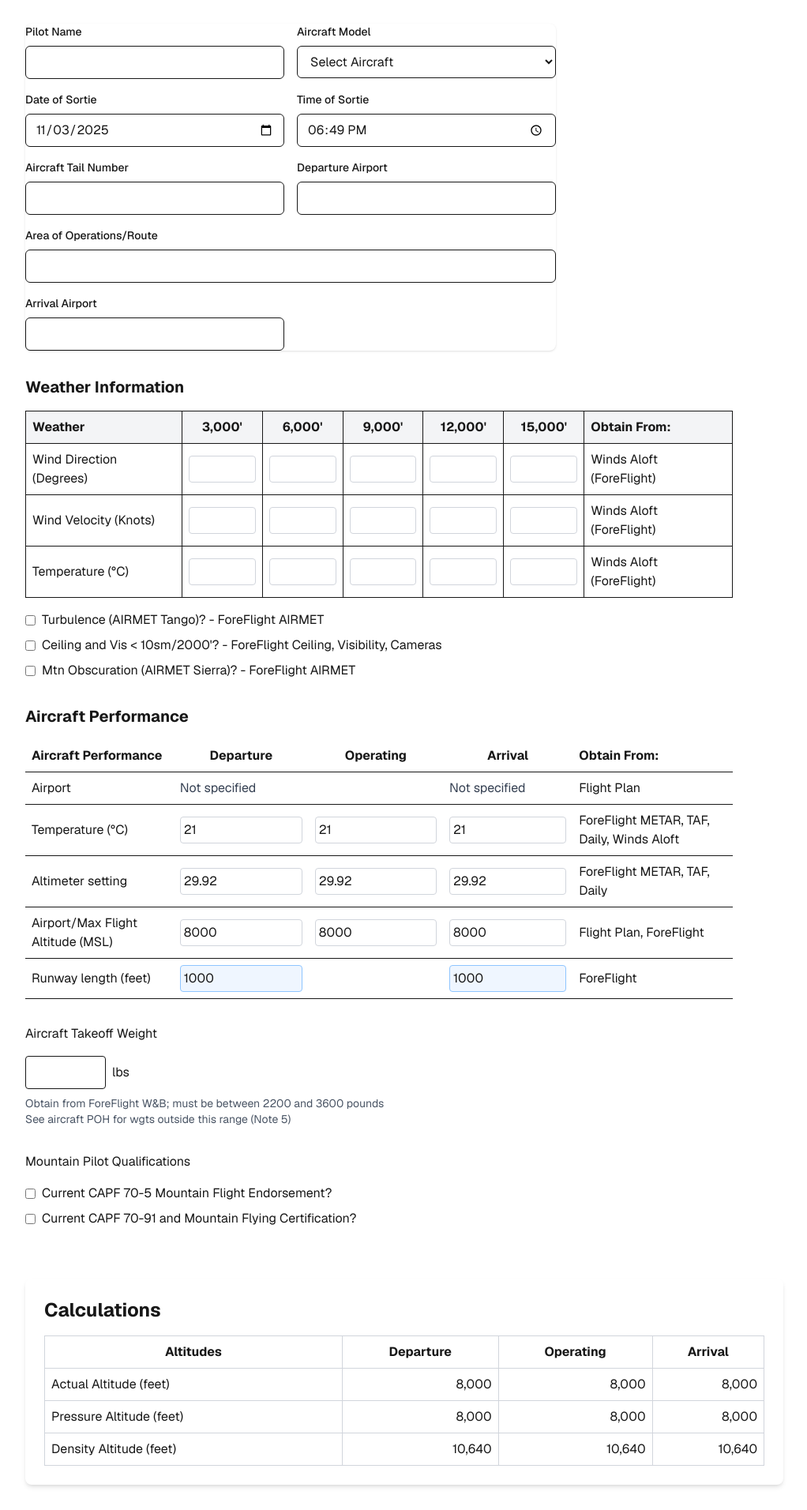
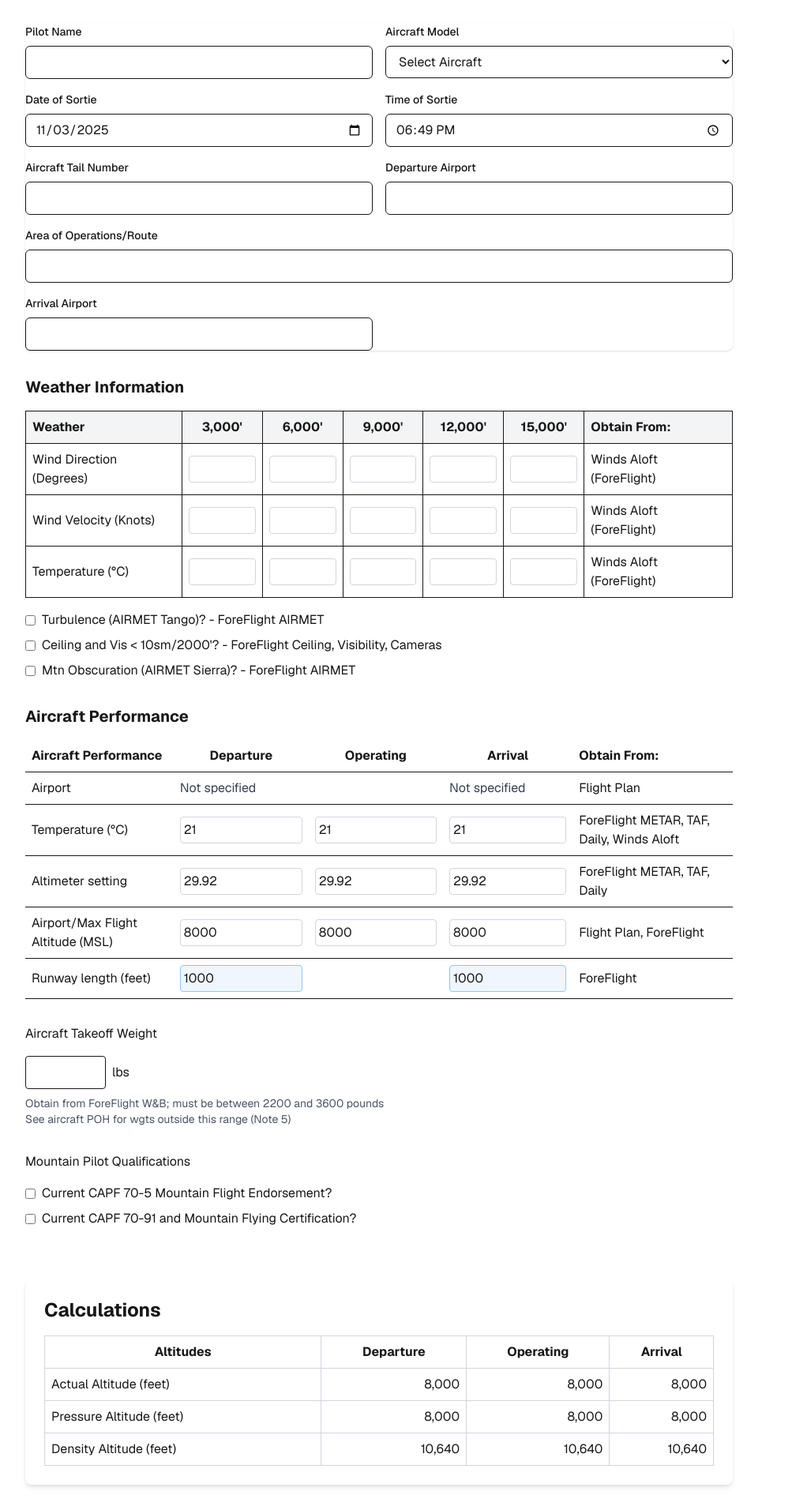
Before and after one commit to jloosli/mountain-worksheet, a Next.js app: page / in a window 1280 px wide. Shown: the part 130-2042 px from the top of the page at 79% size, without its empty margins (128-1150 px from the left). Built offline with nearby package versions, Linux system fonts and the light colour scheme.

Commit message:
Added more consistency to layout

```diff
--- a/src/components/AircraftWeight.tsx
+++ b/src/components/AircraftWeight.tsx
@@ -17,7 +17,7 @@ export default function AircraftWeight({
   };
 
   return (
-    <div className="w-full max-w-2xl flex flex-col gap-4">
+    <div className="w-full max-w-4xl flex flex-col gap-4">
       <h2>Aircraft Takeoff Weight</h2>
       <div className="flex flex-col gap-2">
         <div className="flex gap-2 items-center">
--- a/src/components/Calculations.tsx
+++ b/src/components/Calculations.tsx
@@ -295,7 +295,7 @@ export default function Calculations({ state }: CalculationsProps) {
   }, [maneuveringSpeeds]);
 
   return (
-    <div className="w-full bg-white dark:bg-gray-800 p-6 rounded-lg shadow-md">
+    <div className="w-full max-w-4xl bg-white dark:bg-gray-800 p-6 rounded-lg shadow-md">
       <h2 className="text-2xl font-bold mb-4">Calculations</h2>
 
       <div className="space-y-4">
--- a/src/components/MountainQuals.tsx
+++ b/src/components/MountainQuals.tsx
@@ -25,7 +25,7 @@ export default function MountainQuals({
   }, [initialData]);
 
   return (
-    <section className="flex flex-col gap-4 w-full max-w-2xl">
+    <section className="flex flex-col gap-4 w-full max-w-4xl">
       <h2>Mountain Pilot Qualifications</h2>
       <div className="flex flex-col gap-2">
         <label className="flex items-center gap-2">
--- a/src/components/SortieInfo.tsx
+++ b/src/components/SortieInfo.tsx
@@ -49,7 +49,7 @@ export default function SortieInfo({ initialData, onUpdate }: SortieInfoProps) {
   };
 
   return (
-    <div className="w-full max-w-2xl space-y-4 bg-white dark:bg-black/[.15] rounded-lg shadow-sm">
+    <div className="w-full max-w-4xl space-y-4 bg-white dark:bg-black/[.15] rounded-lg shadow-sm">
       <div className="grid grid-cols-1 sm:grid-cols-2 gap-4">
         <div className="space-y-2">
           <label htmlFor="pilot" className="block text-sm font-medium">
```
